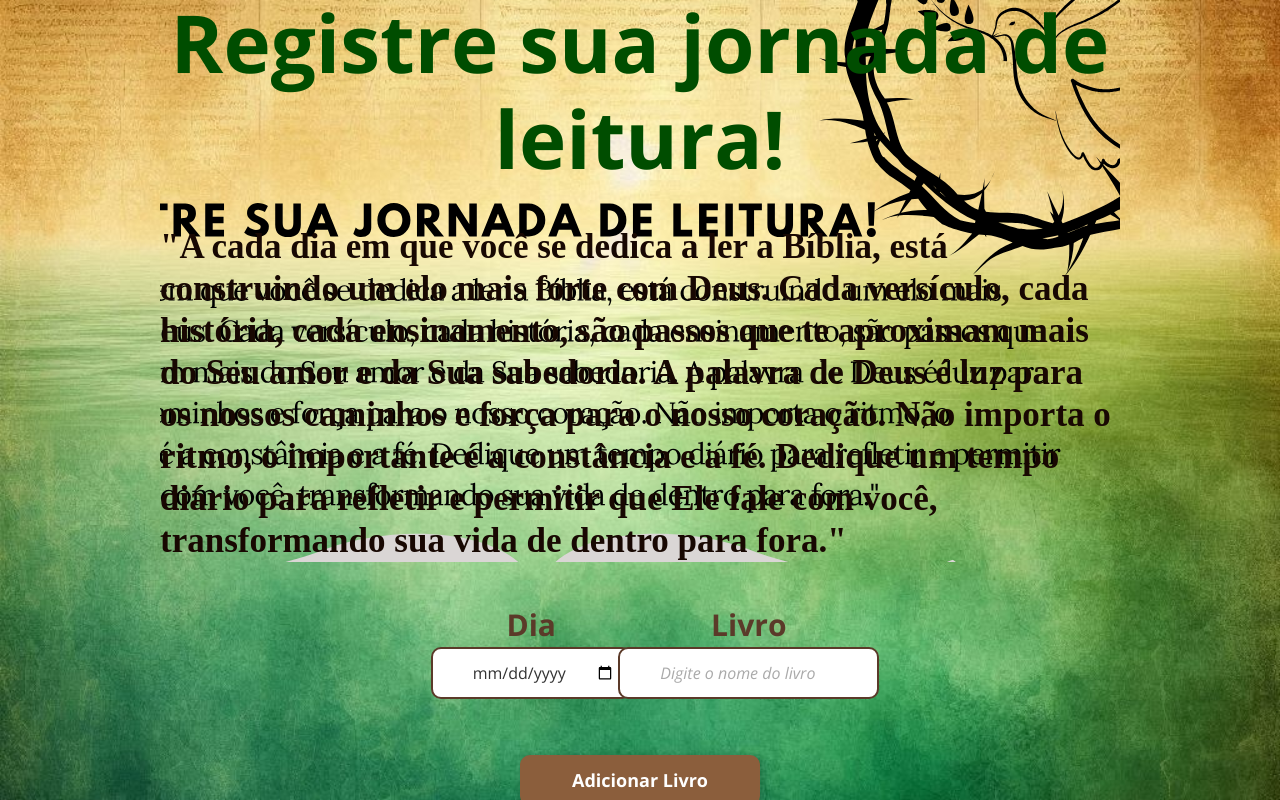
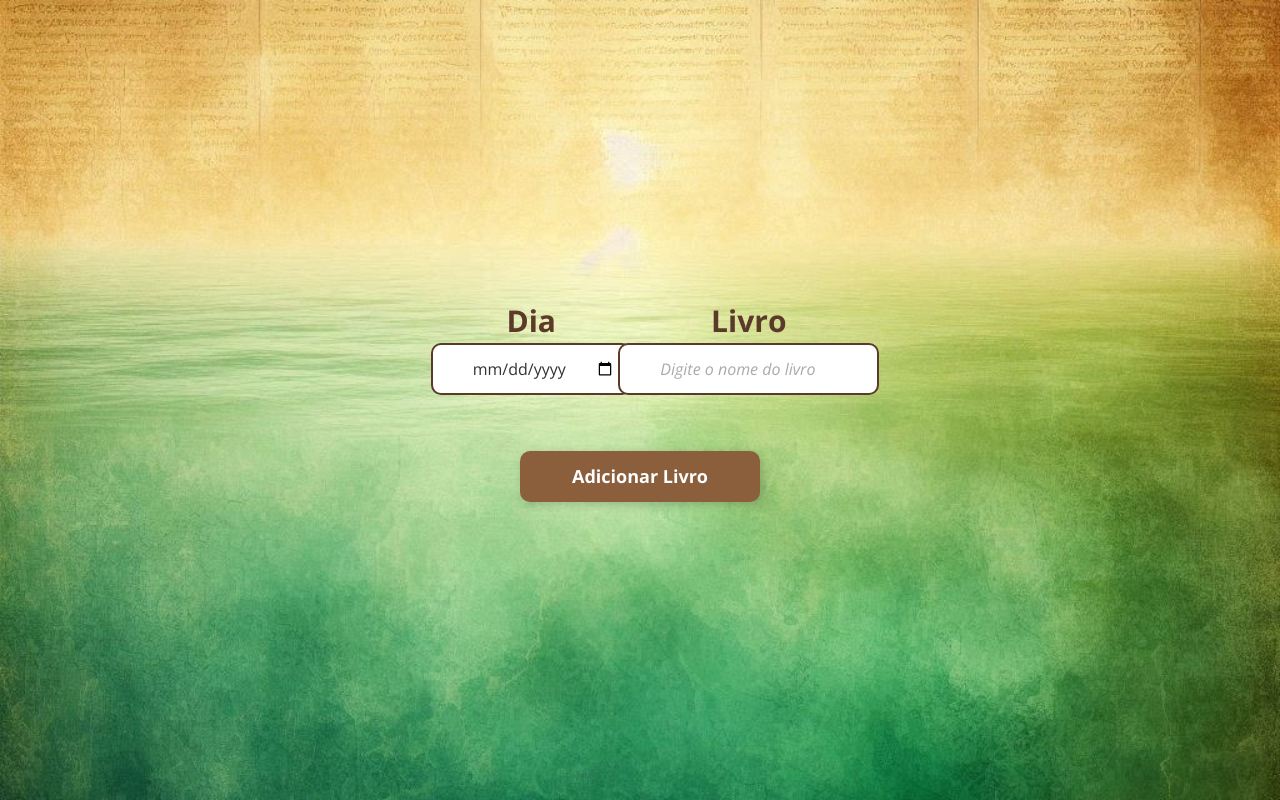
Before and after one commit to Guilherme-SilvaH/faith, a React (Vite) app in the folder front-end/: page /add-book in a window 1280 px wide. Built offline with nearby package versions, Linux system fonts and the light colour scheme; sample sign-in values are in the browser's storage; a web font is replaced by a local one.

Commit message:
Update containerBook.tsx

```diff
--- a/front-end/src/addBook/containerBook/containerBook.tsx
+++ b/front-end/src/addBook/containerBook/containerBook.tsx
@@ -17,10 +17,6 @@ export default function ContainerBook() {
       <div className="container-dados" id="bg">
         <div className="page-main">
           <div className="left-title" data-aos="fade-up">
-            <h1 className="h1-class-containerbook">Registre sua jornada de leitura!</h1>
-            <h4>
-            "A cada dia em que você se dedica a ler a Bíblia, está construindo um elo mais forte com Deus. Cada versículo, cada história, cada ensinamento, são passos que te aproximam mais do Seu amor e da Sua sabedoria. A palavra de Deus é luz para os nossos caminhos e força para o nosso coração. Não importa o ritmo, o importante é a constância e a fé. Dedique um tempo diário para refletir e permitir que Ele fale com você, transformando sua vida de dentro para fora."
-            </h4>
           </div>
 
           <div className="form-left" >
```
